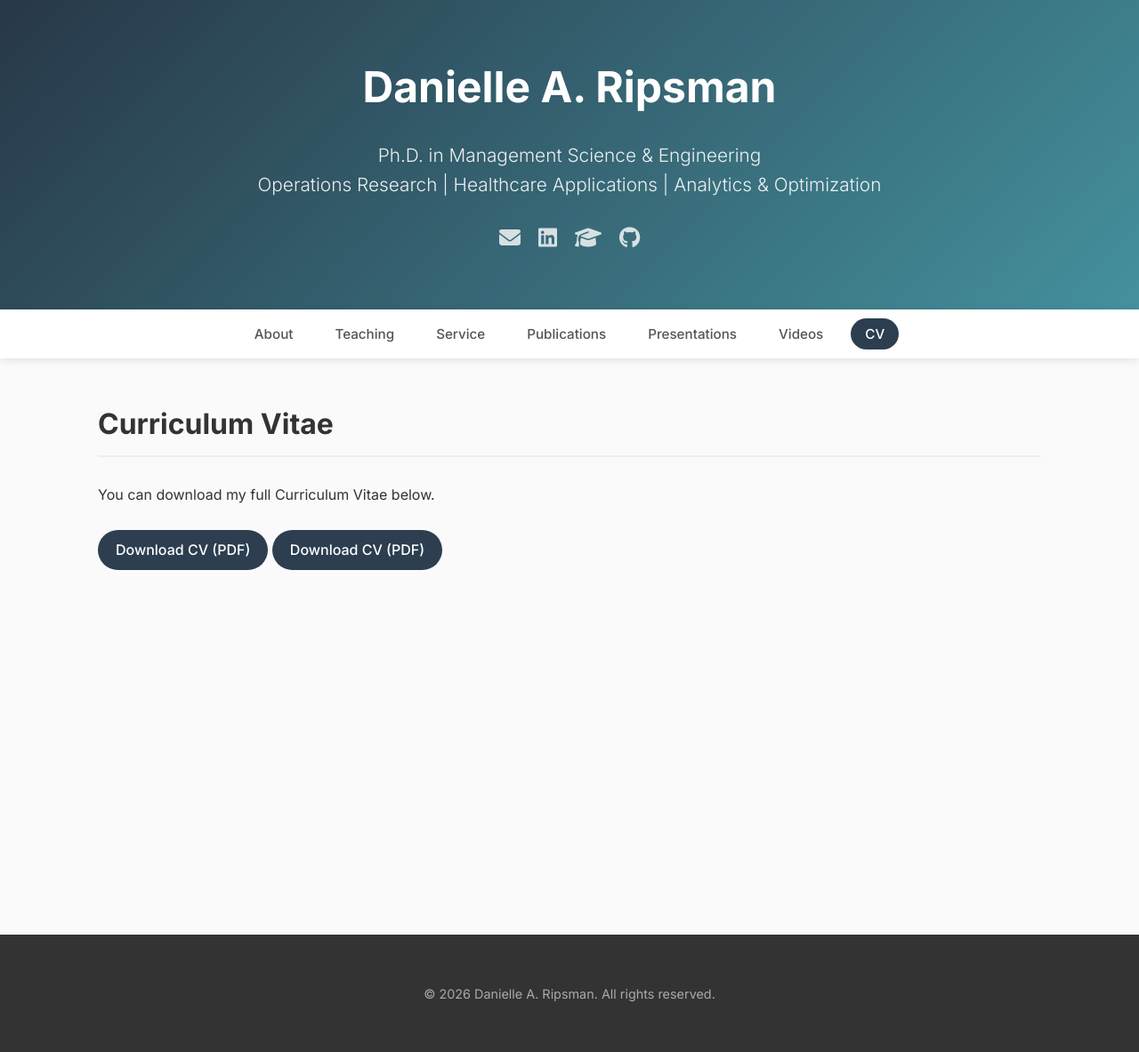
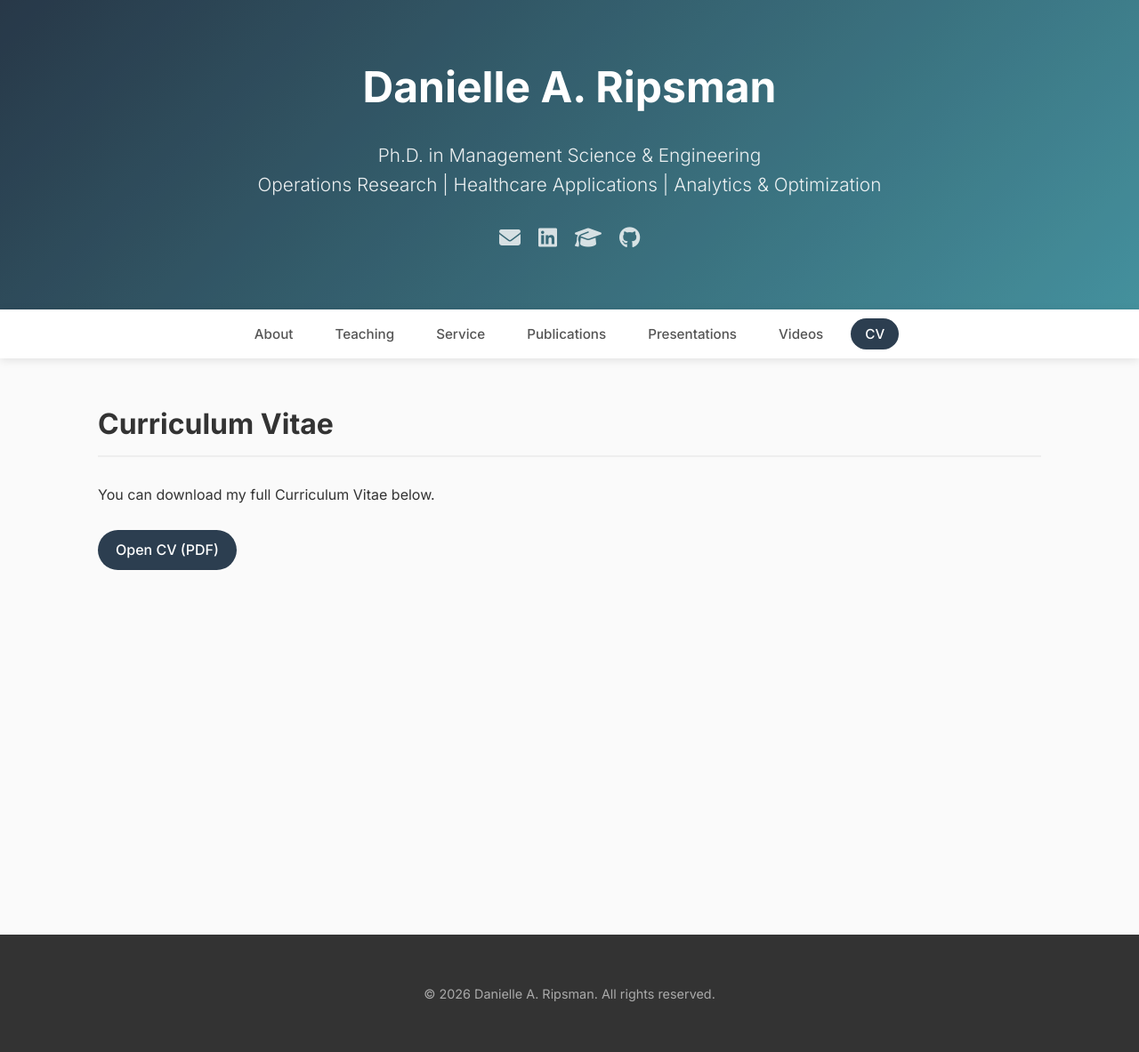
Before and after one commit to DaniRip/DaniRip.github.io, a Jekyll site: the page built from cv.md, in a window 1280 px wide. Shown: the whole page at 89% size. Built offline with Jekyll 4.4.1, drawn with Linux system fonts in a browser that asks for light colours; some of the changed lines change nothing that is shown.

Commit message:
Update cv.md

```diff
--- a/cv.md
+++ b/cv.md
@@ -6,13 +6,4 @@ permalink: /cv/
 
 <p>You can download my full Curriculum Vitae below.</p>
 
-<a href="{{ "/assets/D_Ripsman_CV.pdf" | relative_url }}" class="btn" target="_blank" download>Download CV (PDF)</a>
-<a href="/assets/D_Ripsman_CV.pdf" class="btn" target="_blank">Download CV (PDF)</a>
-
-<!-- <a href="assets/D_Ripsman_CV.pdf" class="btn" onclick="alert('Please upload your CV PDF to assets/cv.pdf and update the link!'); return false;">Download CV (PDF)</a> -->
-
-<!--
-To update the CV:
-1. Upload your PDF file to the 'assets' folder (e.g., assets/cv.pdf).
-2. Change the href above from "#" to "/assets/cv.pdf".
--->
+<a href="/assets/D_Ripsman_CV.pdf" class="btn" target="_blank">Open CV (PDF)</a>
```
